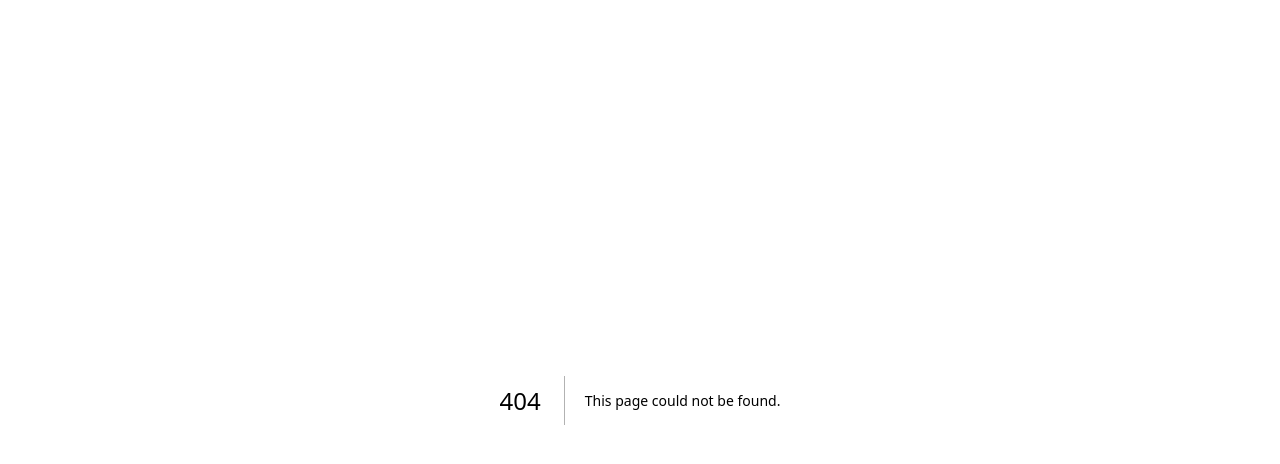
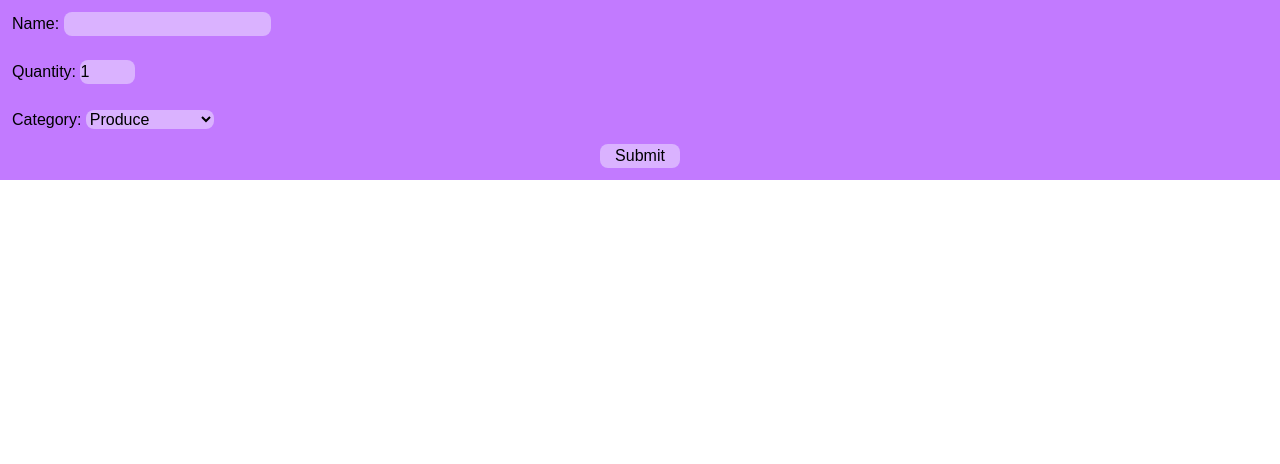
Before and after one commit to Wales-J/cprg306-assignments, a Next.js app: page /week-4 in a window 1280 px wide. Before the commit this address had no page. Shown: the top 464 px of the page. Built offline with nearby package versions, Linux system fonts and the light colour scheme.

Commit message:
Week 3 and 4 I guess? Even though I submitted week 3 earlier?

```diff
--- a/app/page.tsx
+++ b/app/page.tsx
@@ -4,8 +4,9 @@ export default function Page() {
   return (
     <main>
       <h2>CPRG 306: Web Development 2 - Assignments</h2>
-      <Link href="./week-2">Week 2</Link><br></br>
-      <Link href="./week-3">Week 3</Link>
+      <Link href="./week-2">Week 2</Link><br />
+      <Link href="./week-3">Week 3</Link><br />
+      <Link href="./week-4">Week 4</Link>
     </main>
   );
 }
--- a/app/week-3/item-list.tsx
+++ b/app/week-3/item-list.tsx
@@ -1,3 +1,5 @@
+import  Item  from "./item.tsx";
+
 export default function ItemList() {
     const item1 = {
         name: "milk, 4 L 🥛",
@@ -72,6 +74,19 @@ export default function ItemList() {
     };
 
     return (
-
+        <div>
+            <Item name={item1.name} quantity={item1.quantity} category={item1.category}/>
+            <Item name={item2.name} quantity={item2.quantity} category={item2.category} />
+            <Item name={item3.name} quantity={item3.quantity} category={item3.category} />
+            <Item name={item4.name} quantity={item4.quantity} category={item4.category} />
+            <Item name={item5.name} quantity={item5.quantity} category={item5.category} />
+            <Item name={item6.name} quantity={item6.quantity} category={item6.category} />
+            <Item name={item7.name} quantity={item7.quantity} category={item7.category} />
+            <Item name={item8.name} quantity={item8.quantity} category={item8.category} />
+            <Item name={item9.name} quantity={item9.quantity} category={item9.category} />
+            <Item name={item10.name} quantity={item10.quantity} category={item10.category} />
+            <Item name={item11.name} quantity={item11.quantity} category={item11.category} />
+            <Item name={item12.name} quantity={item12.quantity} category={item12.category} />
+        </div>
     );
 }
--- a/app/week-3/item.tsx
+++ b/app/week-3/item.tsx
@@ -5,11 +5,11 @@ type ItemProp={
 }
 export default function Item({name, quantity, category}:ItemProp) {
     return (
-        <div>
-            <ol>
-                <li>Name: {name}</li>
-                <li>Quantity: {quantity}</li>
-                <li>Category: {category}</li>
+        <div class="m-10 text-black font-serif">
+            <ol class="bg-purple-400 rounded-lg">
+                <li class="pl-3 pt-3">Name: {name}</li>
+                <li class="pl-3">Quantity: {quantity}</li>
+                <li class="pl-3 pb-3">Category: {category}</li>
             </ol>
         </div>
     )
--- a/app/week-3/page.tsx
+++ b/app/week-3/page.tsx
@@ -1,11 +1,10 @@
-import { ItemList } from "./item-list.tsx";
-import { Item } from "./item.tsx";
+import ItemList from "./item-list.tsx";
 
 export default function Page() {
   return (
-    <main>
-      <h1>Shopping List</h1>
-      <Item/>
+    <main class="bg-purple-200">
+      <h1 class="text-xl ml-5 mt-5 text-black">Shopping List</h1>
+      <ItemList />
     </main>
   );
 }
--- /dev/null
+++ b/app/week-4/new-item.tsx
@@ -0,0 +1,50 @@
+"use client"
+import {useState} from 'react';
+
+export default function NewItem() {
+    const [name, setName] = useState("");
+    const [quantity, setQuantity] = useState(1);
+    const [category, setCategory] = useState("produce");
+
+    const handleSubmit = (e) => {
+        e.preventDefault();
+        var item1 = {name, quantity, category};
+        console.log(item1);
+
+        alert(`Name: ${item1.name}\nQuantity: ${item1.quantity}\nCategory: ${item1.category}`);
+
+        setName("");
+        setQuantity(1);
+        setCategory("produce");
+    };
+
+    return (
+        <div>
+            <form onSubmit={handleSubmit} class="flex flex-col bg-purple-400 text-black">
+                <div class="m-3">
+                    <label>Name: </label><input type="text" value={name} onChange={(e) => {setName(e.target.value)}} class="bg-purple-300 rounded-lg"></input>
+                </div>
+                <div class="m-3">
+                    <label>Quantity: </label><input type="number" min={1} max={99} value={quantity} onChange={(e) => {setQuantity(e.target.valueAsNumber)}} class="bg-purple-300 rounded-lg"></input>
+                </div>
+                <div class="m-3">
+                    <label>Category: </label><select value={category} onChange={(e) => {setCategory(e.target.value)}} class="bg-purple-300 rounded-lg">
+                        <option value="produce">Produce</option>
+                        <option value="dairy">Dairy</option>
+                        <option value="bakery">Bakery</option>
+                        <option value="meat">Meat</option>
+                        <option value="frozenFoods">Frozen Foods</option>
+                        <option value="cannedGoods">Canned Goods</option>
+                        <option value="dryGoods">Dry Goods</option>
+                        <option value="beverages">Beverages</option>
+                        <option value="snacks">Snacks</option>
+                        <option value="household">Household</option>
+                        <option value="other">Other</option>
+                    </select>
+                </div>
+
+                <button type='submit' class="bg-purple-300 rounded-lg w-20 self-center mb-3">Submit</button>
+            </form>
+        </div>
+    )
+}
--- /dev/null
+++ b/app/week-4/page.tsx
@@ -0,0 +1,10 @@
+"use client"
+import NewItem from "./new-item.tsx";
+
+export default function Page() {
+    return (
+        <main>
+            <NewItem />
+        </main>
+    )
+};
```
